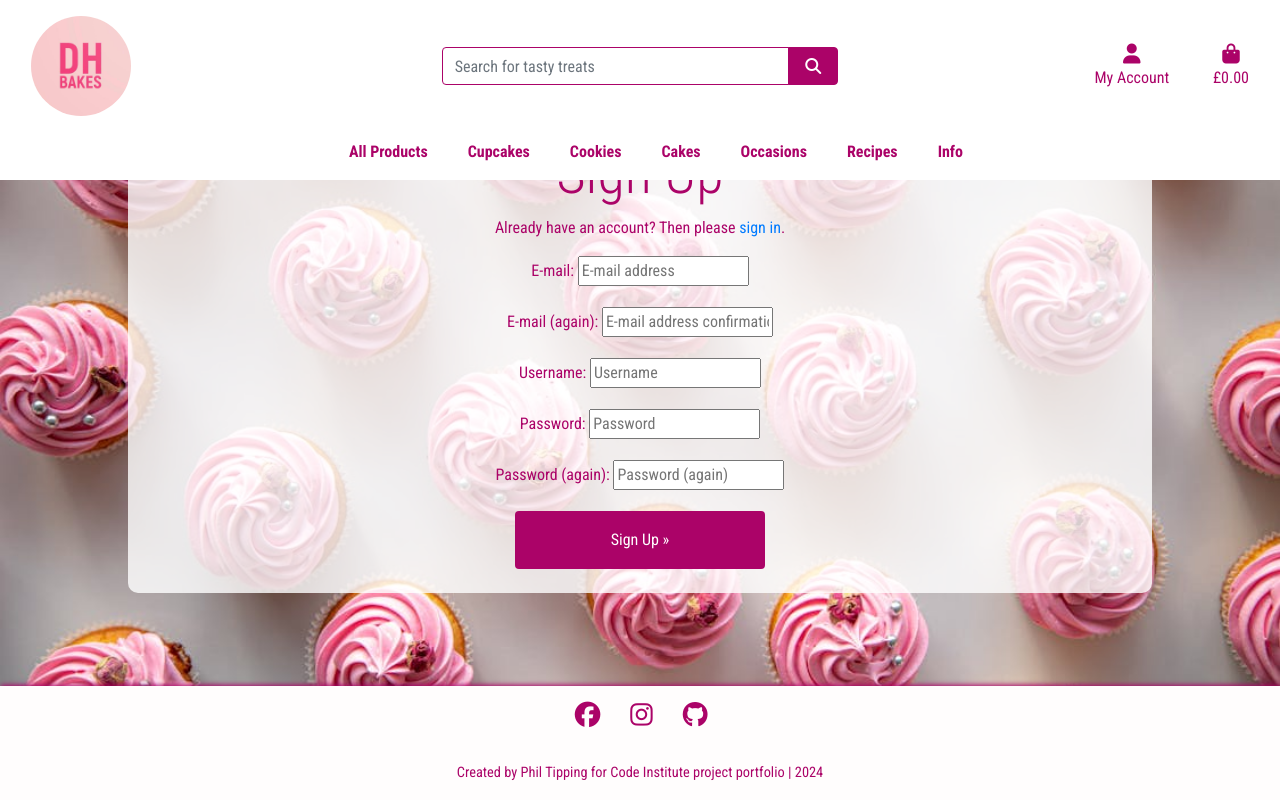
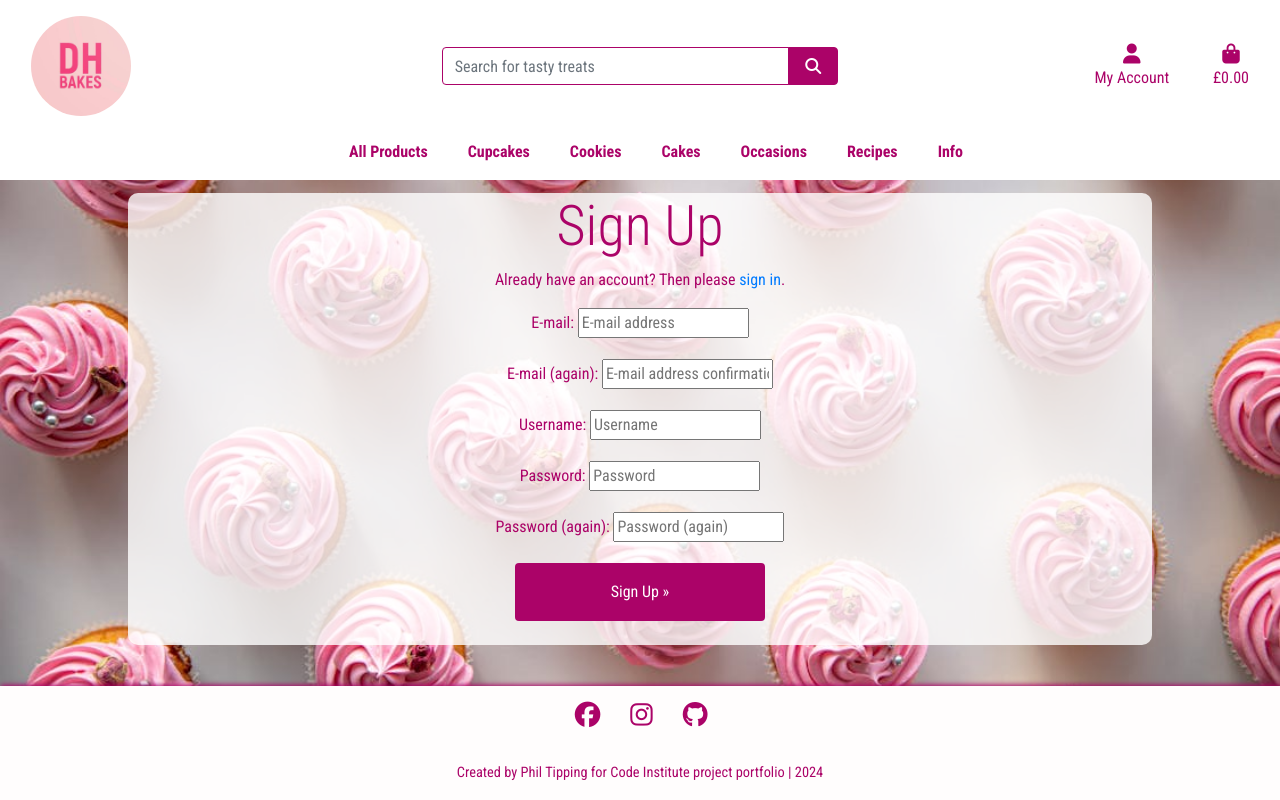
Before and after one commit to philtipping31/DH-Bakes, a Django app: page /accounts/signup/ in a window 1280 px wide. Run offline with Django 3.2, Linux system fonts and the light colour scheme; some libraries are stand-ins or nearby versions.

Commit message:
Sign up page margin fix

```diff
--- a/static/css/base.css
+++ b/static/css/base.css
@@ -367,6 +367,13 @@ footer {
 }
 
 
+/*. Sign up div push down from nav */
+
+.sign-up-m {
+    margin-top: 100px;
+}
+
+
 
 /* -------------------------------- Media Queries */
 
--- a/templates/account/signup.html
+++ b/templates/account/signup.html
@@ -7,7 +7,7 @@
 {% block content %}
 
 <div class="container h-100">
-  <div class="row h-100 mt-5">
+  <div class="row h-100 sign-up-m">
       <div class="text-center col-12 my-auto text-bg">
           <h1 class="display-4 text-pink logo-font">
               {% trans "Sign Up" %}
```
